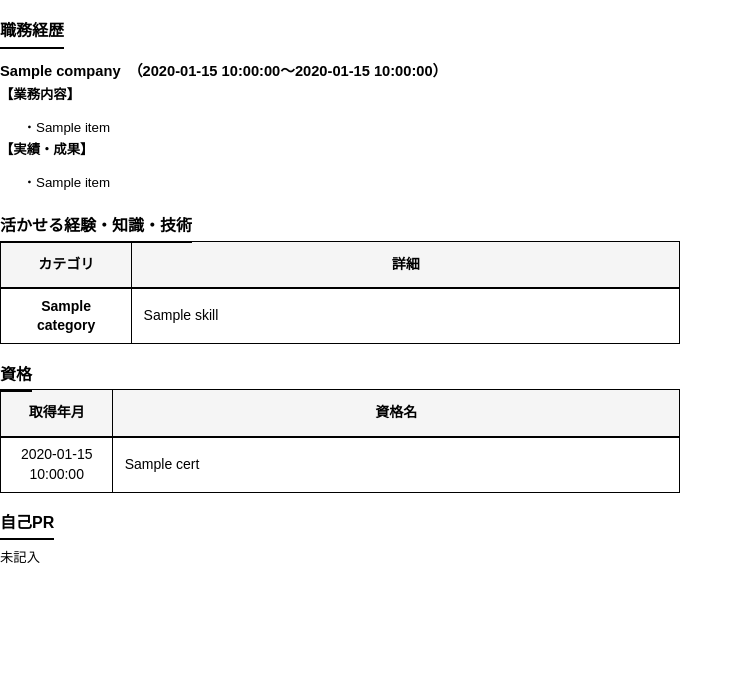
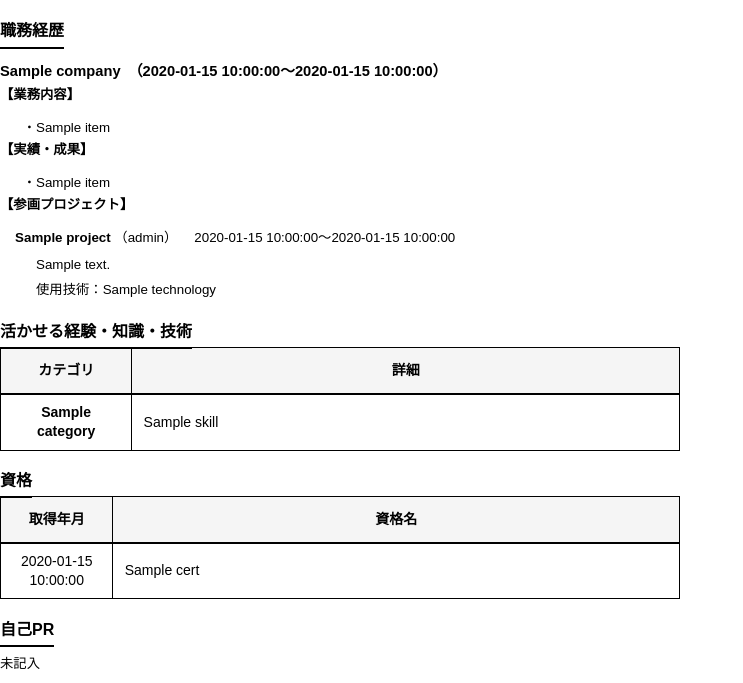
Before and after one commit to meltingBlue3/ai-resume-localizer, a Python web app: template backend/app/templates/shokumukeirekisho.html in a window 1280 px wide. Shown: the part 191-874 px from the top of the page, without its empty margins (0-743 px from the left). Before the commit the page ends 755 px from the top, so only its background shows below. Run offline with Jinja, Linux system fonts and the light colour scheme; the template is opened without the code that fills it: most values are stand-ins (such as "Sample title", 1, 10 or a date in 2020).

Commit message:
feat(10-02): add company-internal projects rendering to work history blocks
- Add 参画プロジェクト section within company blocks
- Render project name, role, dates, description, technologies
- Conditionally display when job.projects exists

```diff
--- a/backend/app/templates/shokumukeirekisho.html
+++ b/backend/app/templates/shokumukeirekisho.html
@@ -216,6 +216,34 @@
         {% endfor %}
     </table>
     {% endif %}
+    {% if job.projects %}
+    <table class="title-table">
+        <tr>
+            <td class="subsection-label">【参画プロジェクト】</td>
+        </tr>
+    </table>
+    {% for project in job.projects %}
+    <table class="title-table">
+        <tr class="work-detail-row">
+            <td>
+                <strong>{{ project.name | default('') }}</strong>
+                {% if project.role %}（{{ project.role }}）{% endif %}
+                {% if project.start_date %}　{{ project.start_date }}{% if project.end_date %}〜{{ project.end_date }}{% else %}〜現在{% endif %}{% endif %}
+            </td>
+        </tr>
+    </table>
+    {% if project.description %}
+    <table class="title-table">
+        <tr class="bullet-row"><td>　{{ project.description }}</td></tr>
+    </table>
+    {% endif %}
+    {% if project.technologies %}
+    <table class="title-table">
+        <tr class="bullet-row"><td>　使用技術：{{ project.technologies | join('、') }}</td></tr>
+    </table>
+    {% endif %}
+    {% endfor %}
+    {% endif %}
     {% endfor %}
 
     <!-- ===== 活かせる経験・知識・技術 (Skills) ===== -->
```
